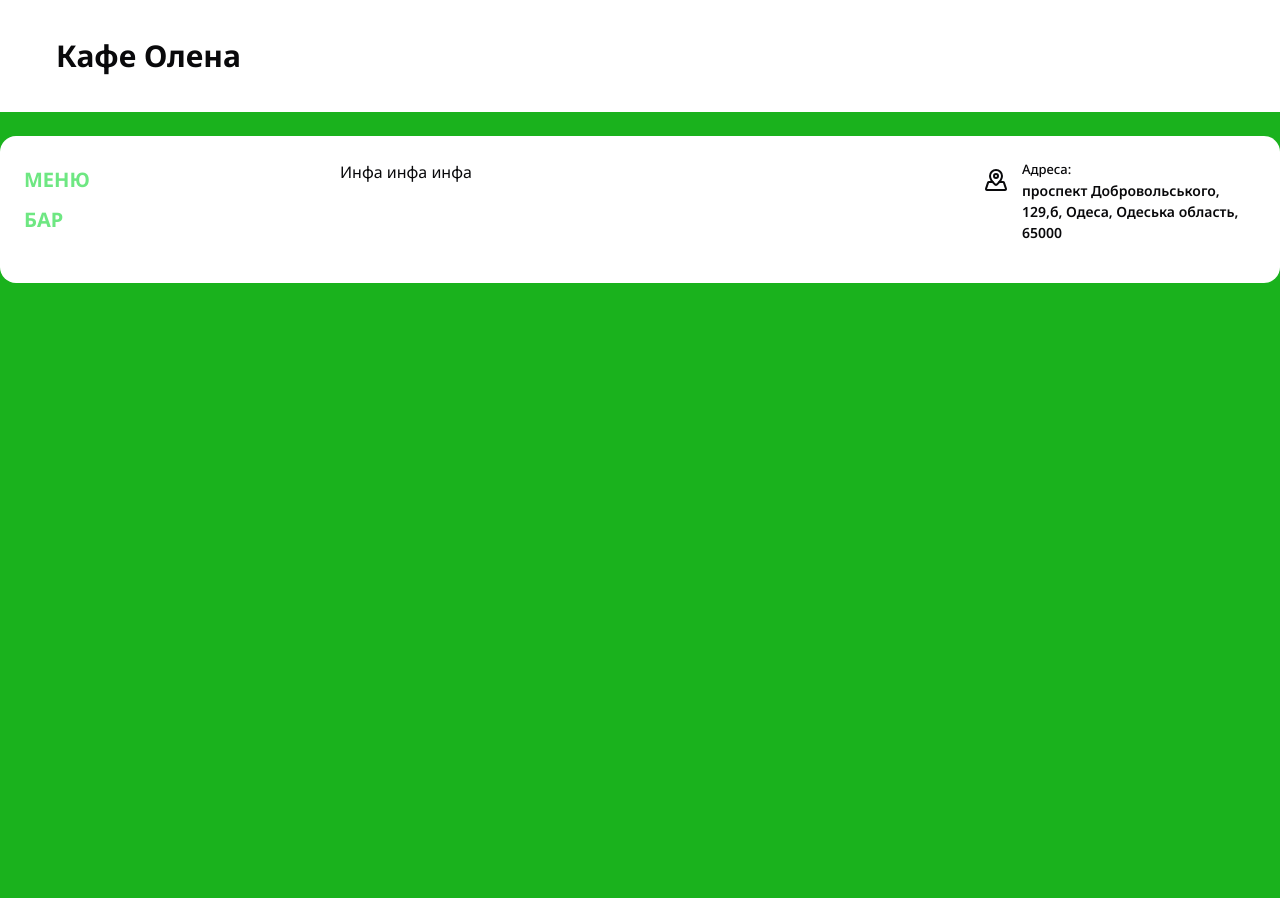
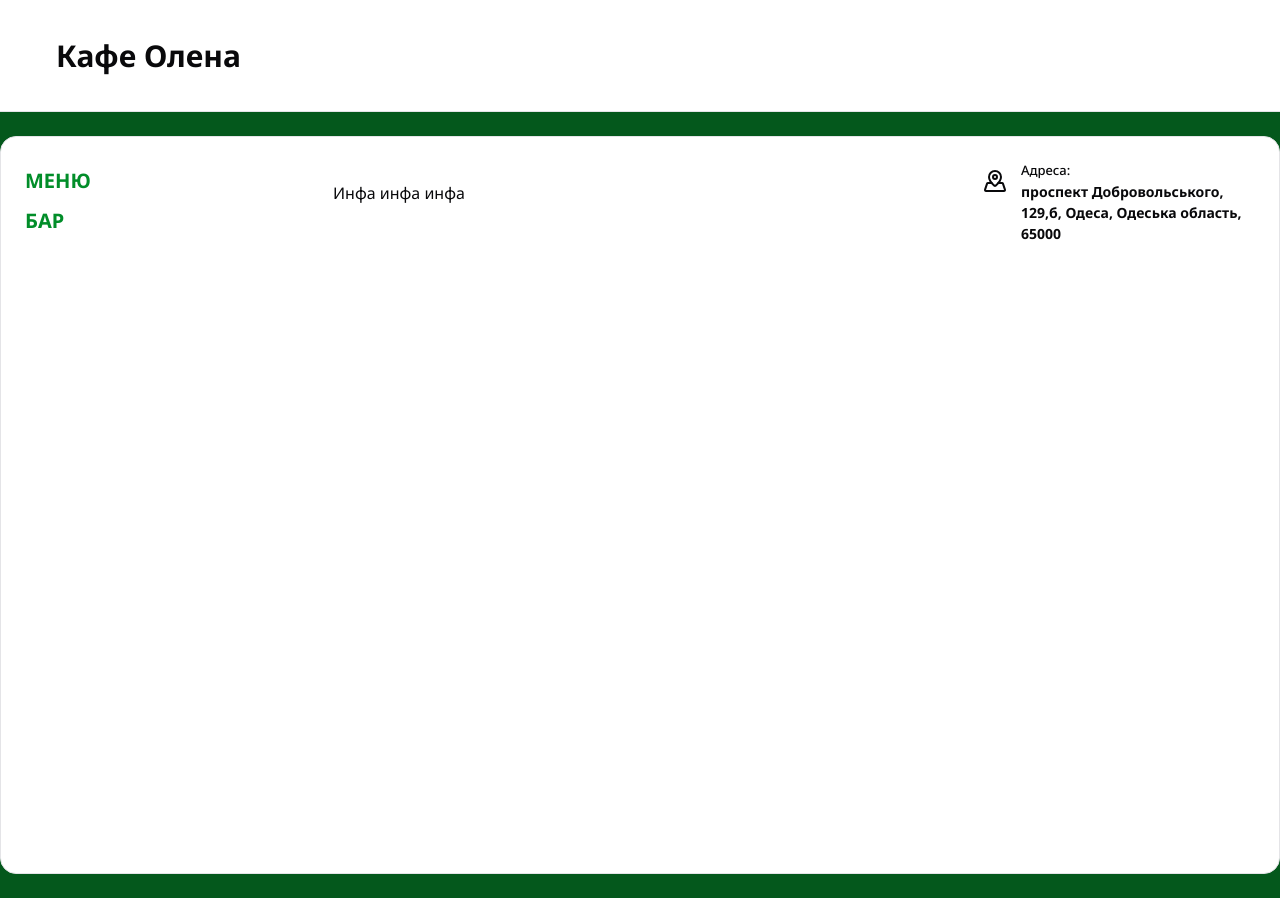
Before and after one commit to khalillovv/cafe-olena, a Next.js app in the folder cafe-olena-frontend/: page / in a window 1280 px wide. Before the commit the page ends 800 px from the top, so only its background shows below. Built offline with nearby package versions, Linux system fonts and the light colour scheme.

Commit message:
add scroll desktop content section, customize global scrollbar

```diff
--- a/cafe-olena-frontend/src/app/globals.scss
+++ b/cafe-olena-frontend/src/app/globals.scss
@@ -14,15 +14,15 @@ html {
 
 @layer base {
 	:root {
-		--background: 121, 74.5%, 40%;
+		--background: 137, 91%, 18%;
 		--white-background: 0 0% 100%;
 		--foreground: 240 10% 3.9%;
-		--gray: 0, 0%, 97%;
+		--gray: 0, 0%, 98%;
 		--card: 0 0% 100%;
 		--card-foreground: 240 10% 3.9%;
 		--popover: 0 0% 100%;
 		--popover-foreground: 240 10% 3.9%;
-		--primary: 130, 72%, 67%;
+		--primary: 137, 98%, 28%;
 		--primary-foreground: 355.7 100% 97.3%;
 		--secondary: 240 4.8% 95.9%;
 		--secondary-foreground: 240 5.9% 10%;
@@ -119,3 +119,19 @@ html {
 #nprogress .spinner-icon {
 	@apply border-t-primary border-l-primary !important;
 }
+
+/* Стилизация всей полосы прокрутки */
+::-webkit-scrollbar {
+	width: 6px; /* Ширина полосы прокрутки */
+	height: 6px; /* Высота полосы прокрутки (для горизонтального скролла) */
+}
+
+/* Стилизация ползунка (thumb) */
+::-webkit-scrollbar-thumb {
+	background-color: #888; /* Цвет ползунка */
+}
+
+/* Стилизация трека (track) */
+::-webkit-scrollbar-track {
+	background-color: #f1f1f1; /* Цвет трека */
+}
--- a/cafe-olena-frontend/src/components/shared/desktop/desktop-content.module.scss
+++ b/cafe-olena-frontend/src/components/shared/desktop/desktop-content.module.scss
@@ -1,13 +1,39 @@
 .content {
 	display: flex;
 	flex-direction: row;
-	// align-items: center;
 	justify-content: space-between;
 	gap: 16px;
 	flex: 1;
+	border: 1px solid hsl(var(--border));
 
 	padding: 24px;
-	margin-top: 24px;
+	margin: 24px 0;
 	background-color: hsl(var(--white-background));
 	border-radius: 16px;
+
+	.categories {
+		position: sticky;
+		top: 0;
+		height: 100vh;
+		top: 112px;
+		height: calc(100vh - 112px);
+		overflow-y: auto;
+
+		scrollbar-width: none;
+	}
+
+	.menu {
+		flex: 1;
+		padding: 20px;
+		overflow-y: auto; /* Позволяет прокручивать содержимое меню */
+	}
+
+	.information {
+		position: sticky;
+		top: 0;
+		height: 100vh;
+		top: 112px;
+		height: calc(100vh - 112px);
+		overflow-y: auto;
+	}
 }
--- a/cafe-olena-frontend/src/components/shared/desktop/desktop-content.tsx
+++ b/cafe-olena-frontend/src/components/shared/desktop/desktop-content.tsx
@@ -11,9 +11,15 @@ interface Props {
 export const DesktopContent: React.FC<Props> = ({ className }) => {
 	return (
 		<div className={cn(styles.content, className)}>
-			<DesktopCategories />
-			<DesktopMenu />
-			<DesktopInformation />
+			<div className={styles.categories}>
+				<DesktopCategories />
+			</div>
+			<div className={styles.menu}>
+				<DesktopMenu />
+			</div>
+			<div className={styles.information}>
+				<DesktopInformation />
+			</div>
 		</div>
 	)
 }
--- a/cafe-olena-frontend/src/components/shared/header.module.scss
+++ b/cafe-olena-frontend/src/components/shared/header.module.scss
@@ -4,6 +4,8 @@
 	width: 100%;
 	height: 112px;
 	padding: 40px;
+	z-index: 10;
 
+	border-bottom: 1px solid hsl(var(--border));
 	background-color: hsl(var(--white-background));
 }
--- a/cafe-olena-frontend/src/components/shared/information-block.module.scss
+++ b/cafe-olena-frontend/src/components/shared/information-block.module.scss
@@ -25,7 +25,7 @@
 
 		.text {
 			font-size: 14px;
-			font-weight: 600;
+			font-weight: 700;
 			line-height: 21px;
 		}
 	}
```
